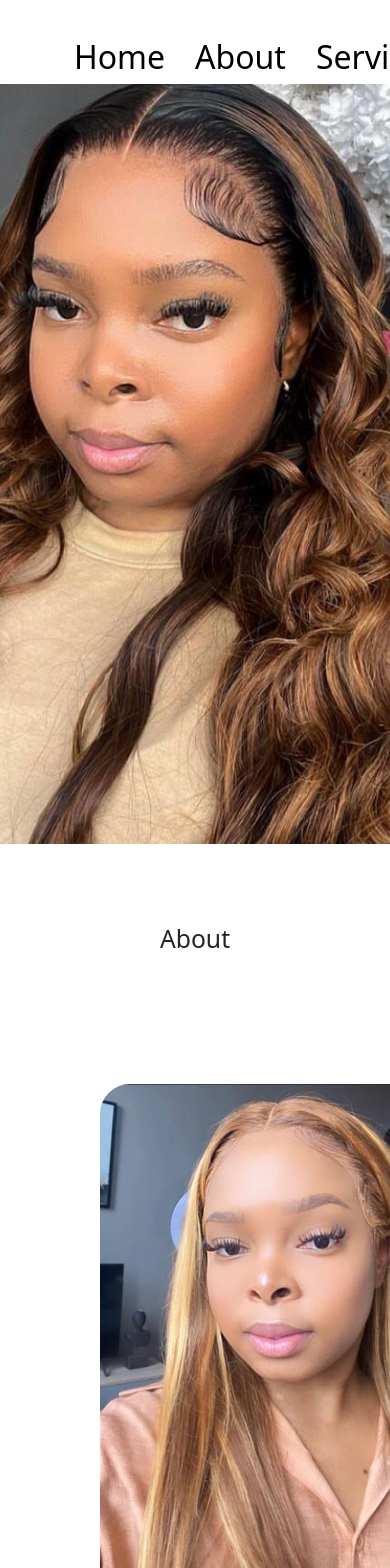
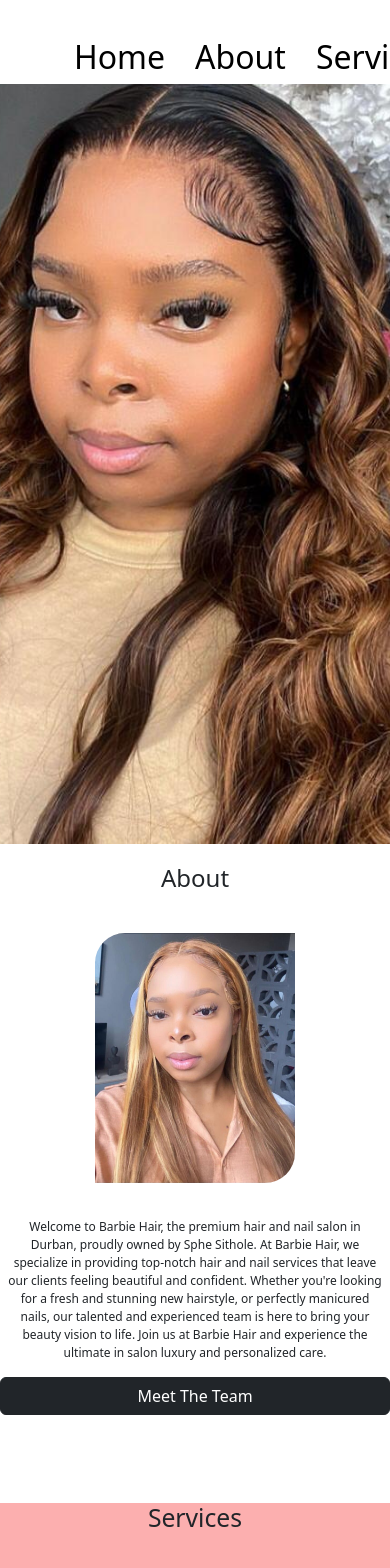
Before and after one commit to Luvuyotafeni/Salon, a React (Create React App) app: page / in a window 390 px wide. Shown: the top 1568 px of the page. Built offline with nearby package versions, Linux system fonts and the light colour scheme.

Commit message:
media queries for the about page

```diff
--- a/src/components/About/About.css
+++ b/src/components/About/About.css
@@ -1,25 +1,119 @@
-.text-center{
+/* General Styles */
+.text-center {
     text-align: center;
     margin: 80px;
-}
+  }
 
-.about img{
+  .about img {
     height: 500px;
     margin: 50px 100px;
     border-radius: 30px 0 30px 0;
-}
+  }
 
-.about-info{
+  .about-info {
     display: flex;
     flex-direction: row;
-}
+  }
 
-.about-info p{
+  .about-info p {
     margin: 100px 50px;
     text-align: center;
-}
+  }
 
-.button{
+  .button {
     align-self: center;
     margin-left: 300px;
-}
+  }
+
+  /* Media Queries for Tablets (768px and below) */
+  @media (max-width: 768px) {
+    .about-info {
+      flex-direction: column; /* Stack elements vertically */
+      align-items: center;
+    }
+
+    .about img {
+      height: 400px; /* Reduce image height */
+      margin: 20px auto; /* Center the image */
+      width: 90%; /* Make the image take 90% of the container */
+    }
+
+    .about-info p {
+      margin: 20px;
+    }
+
+    .button {
+      margin-left: 0; /* Center the button */
+      margin-top: 20px;
+    }
+  }
+
+  /* Media Queries for Smaller Screen Sizes (546px and below) */
+  @media (max-width: 546px) {
+    .text-center {
+      margin: 40px; /* Reduce margin for smaller screens */
+    }
+
+    .about img {
+      height: 300px; /* Further reduce image height */
+      margin: 20px auto;
+      width: 100%; /* Image takes the full width of the container */
+    }
+
+    .about-info p {
+      margin: 20px 10px; /* Reduce margin for the paragraph */
+      font-size: 14px; /* Adjust font size for readability */
+    }
+
+    .button {
+      margin-top: 20px;
+      width: 50%; /* Make the button take the full width */
+    }
+  }
+
+  /* Media Queries for Small Screens (425px and below) */
+  @media (max-width: 425px) {
+    .text-center {
+      margin: 20px; /* Further reduce margin for smaller screens */
+      font-size: 24px; /* Adjust heading size */
+    }
+
+    .about img {
+      height: 250px; /* Further reduce image height */
+      width: 100%;
+    }
+
+    .about-info p {
+      margin: 15px 5px; /* Adjust margin for the paragraph */
+      font-size: 12px; /* Further reduce font size for readability */
+    }
+
+    .button {
+      margin-top: 10px;
+      width: 50%;
+      padding: 10px; /* Adjust padding for better touch target */
+    }
+  }
+
+  /* Media Queries for Very Small Screens (320px and below) */
+  @media (max-width: 320px) {
+    .text-center {
+      margin: 10px;
+      font-size: 18px; /* Reduce heading size further */
+    }
+
+    .about img {
+      height: 200px; /* Reduce image height even more */
+    }
+
+    .about-info p {
+      margin: 10px 2px;
+      font-size: 10px; /* Further reduce font size */
+    }
+
+    .button {
+      margin-top: 5px;
+      width: 50%;
+      padding: 8px;
+    }
+  }
```
